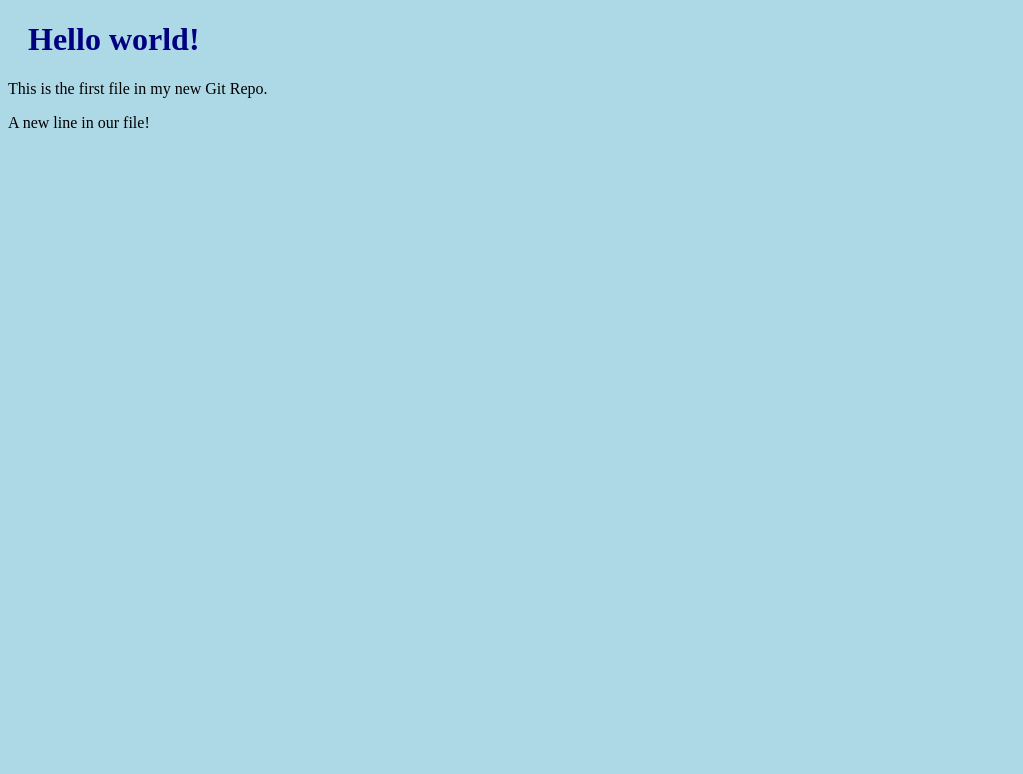
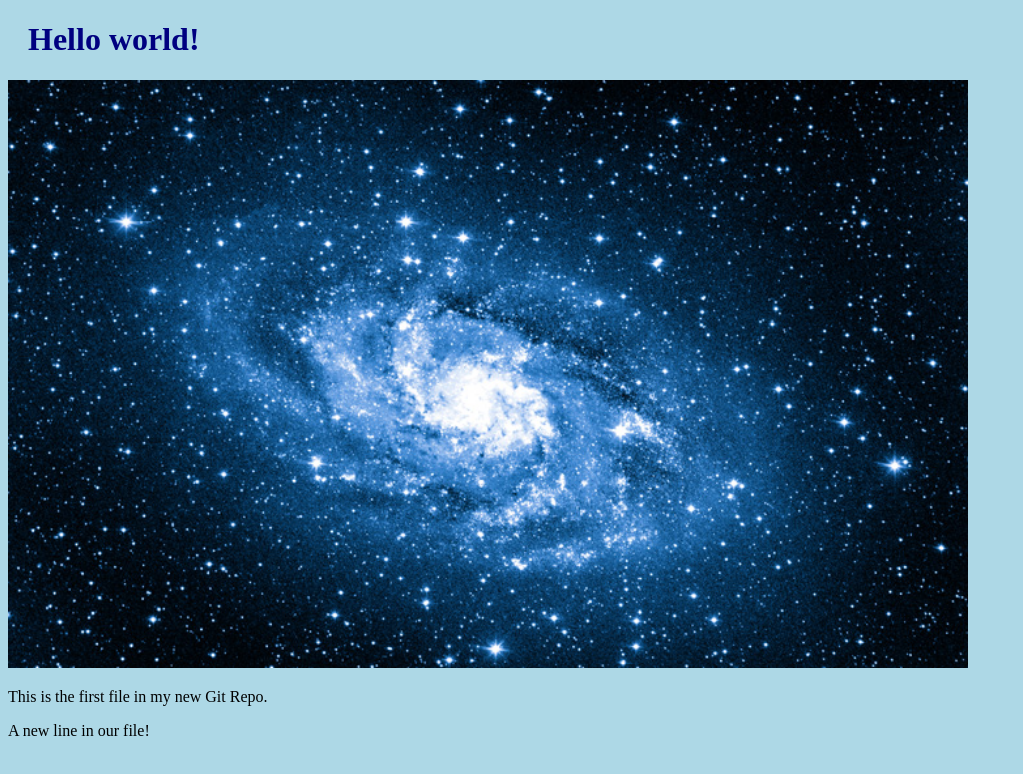
Before and after one commit to flylessbird/myproject1, a plain HTML site: page index.html in a window 1280 px wide. Shown: the whole page, without its empty margins (0-1023 px from the left). Drawn offline with Linux system fonts and the light colour scheme.

Commit message:
Added image to Hello World

```diff
--- a/index.html
+++ b/index.html
@@ -7,6 +7,8 @@
 <body>
 
 <h1>Hello world!</h1>
+<div><img src="galaxy.jpg" alt="Hello World from Space"
+style="width:100%;max-width:960px"></div>
 <p>This is the first file in my new Git Repo.</p>
 <p>A new line in our file!</p>
 </body>
```
Also changed, not shown: galaxy.jpg (added).
